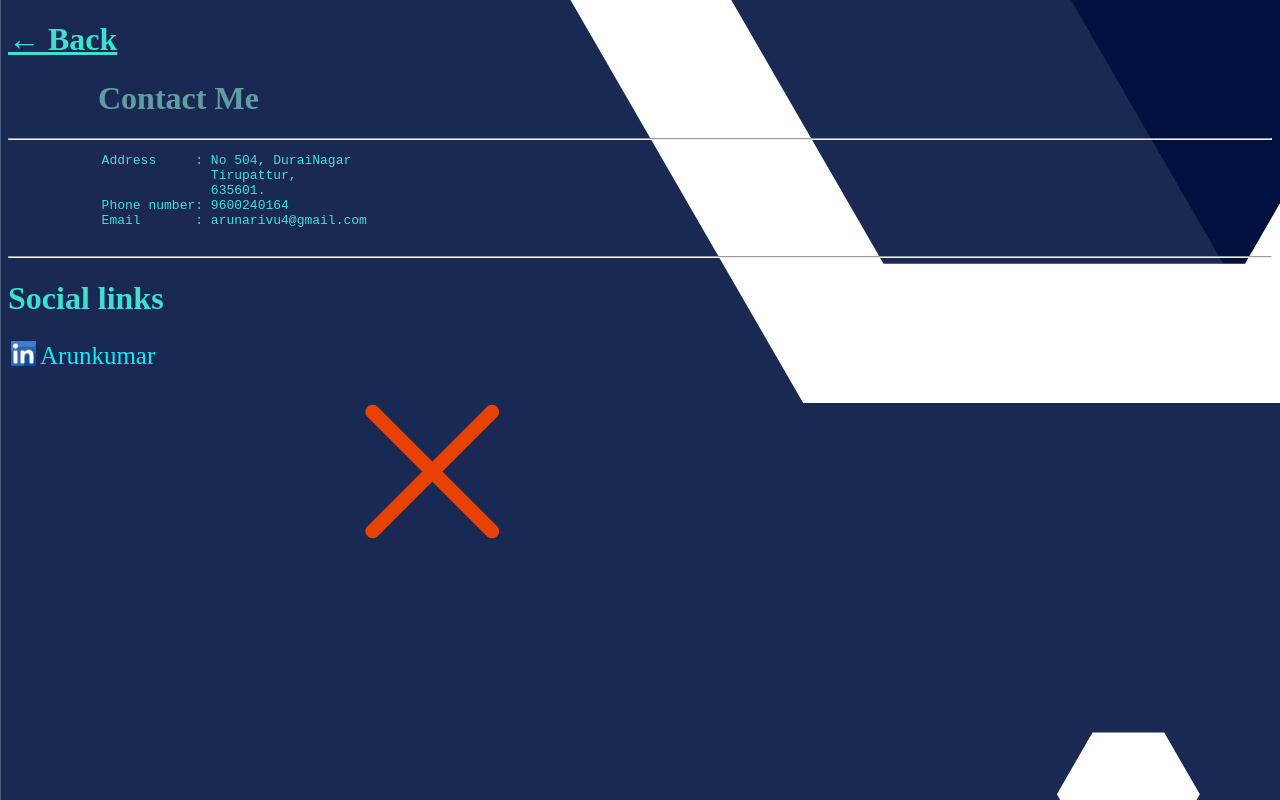
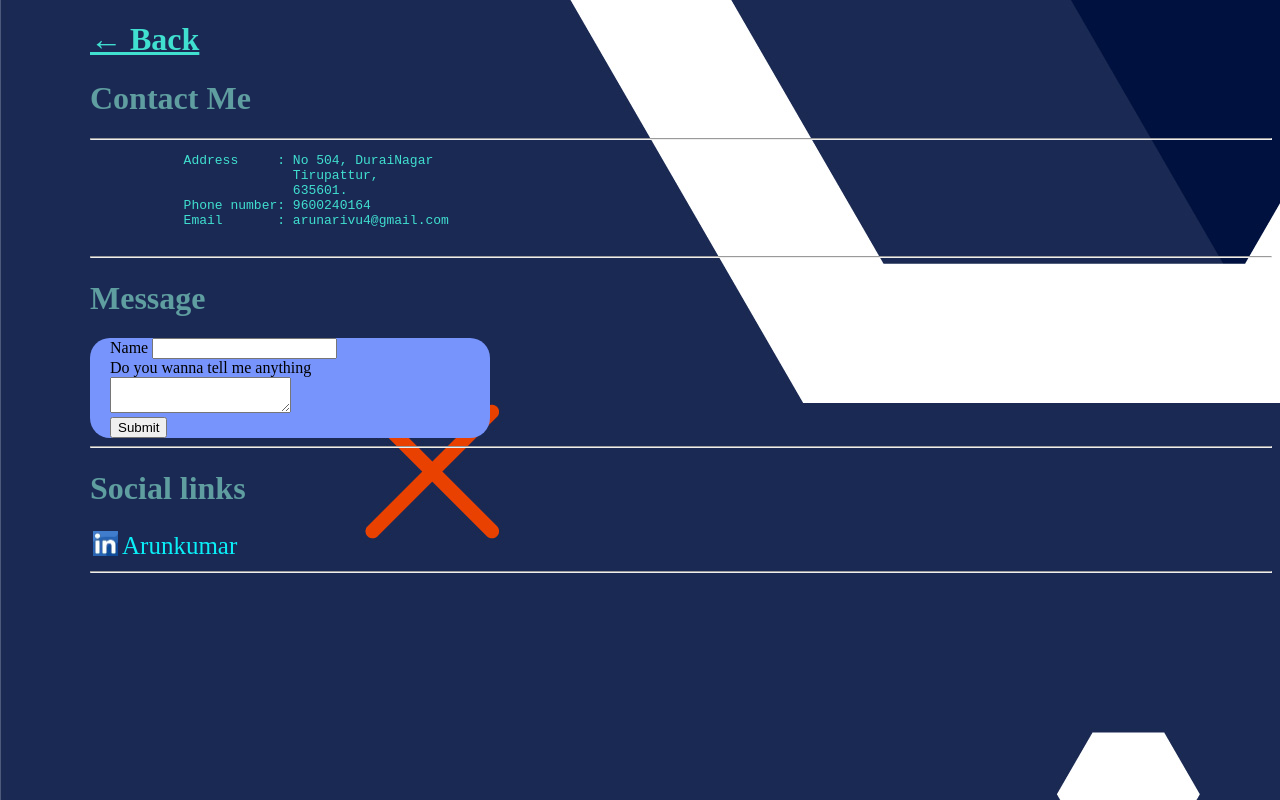
Before and after one commit to arunaju4/cv, a plain HTML site: page Contact.html in a window 1280 px wide. Drawn offline with Linux system fonts and the light colour scheme.

Commit message:
Add files via upload

```diff
--- a/Contact.html
+++ b/Contact.html
@@ -4,10 +4,10 @@
 
         <title>Contact </title>
     </head>
-    <body style="background-image: url(bk.jpg); color:turquoise ;  ">
+    <body style="background-image: url(bk.jpg); color:turquoise ; margin-left: 90px; ">
         <h1><a href="index.html" style="color: turquoise;">&larr; Back</a></h1>
 
-        <h1 style="margin-left: 90px; color: cadetblue;">
+        <h1 style=" color: cadetblue;">
             Contact Me
         </h1>
         <hr>
@@ -20,16 +20,28 @@
             Email       : arunarivu4@gmail.com
         </pre>
         <hr>
-        <h1>
+        <h1 style=" color: cadetblue;">Message</h1>
+
+        <div style="background-color: rgb(119, 148, 252);    width: 400px; height:fit-content;
+        border-radius: 20px; " >
+        <form style="margin-left: 20px; color: black" >
+            <label for="Name">Name</label>
+            <input type="text" required id="name" name="Name"><br>
+            <label for="message">Do you wanna tell me anything</label><br>
+            <textarea id="message" name="message" required ></textarea><br>
+            <input type="submit" name="submit" >
+        </form>
+    </div>
+    <hr>
+    <h1 style=" color: cadetblue;">
         Social links
     </h1>
     <table>
         <tr>
-                <td><a href="https://www.linkedin.com/feed/"  ><img src="lik.JPG" width="25px" height="25px" ></a></td>
+            <td><a href="https://www.linkedin.com/in/arun-kumar-322969104/"  ><img src="lik.JPG" width="25px" height="25px" ></a></td>
             <td style="color: rgb(10, 239, 247); font-size:25px; ">Arunkumar</td>
         </tr>
     </table>
-
-
+    <hr>
     </body>
 </html>
```
Lines whose indentation alone changed are shown as unchanged.
